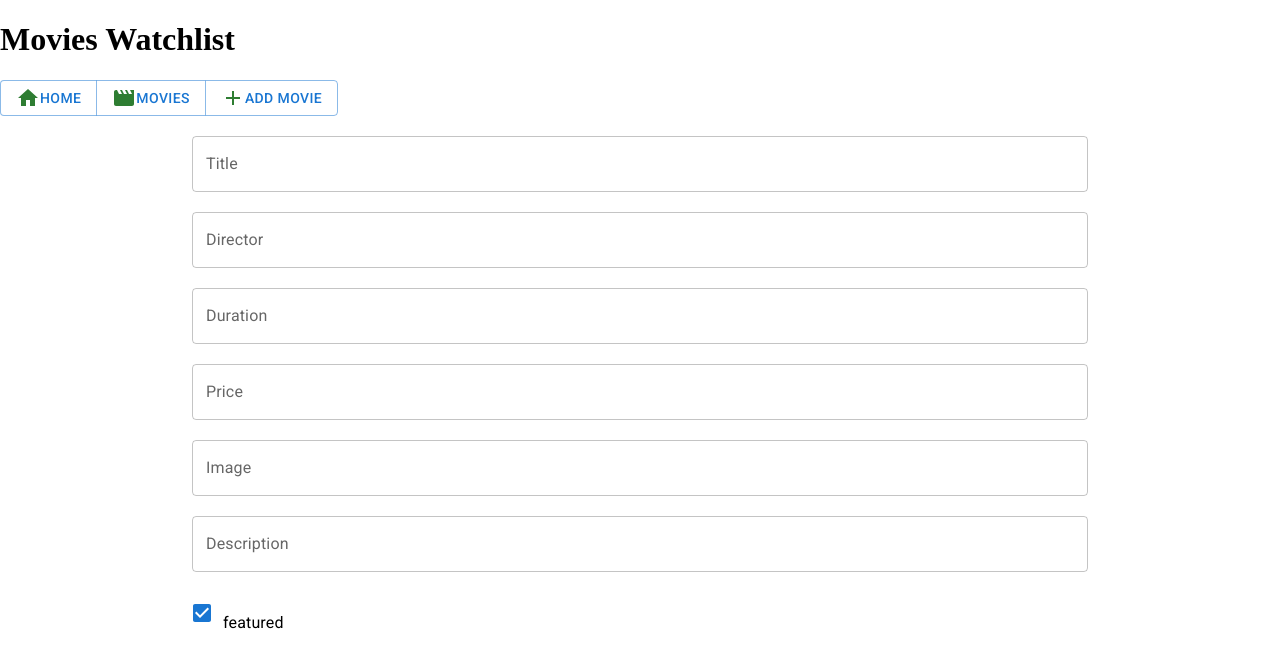
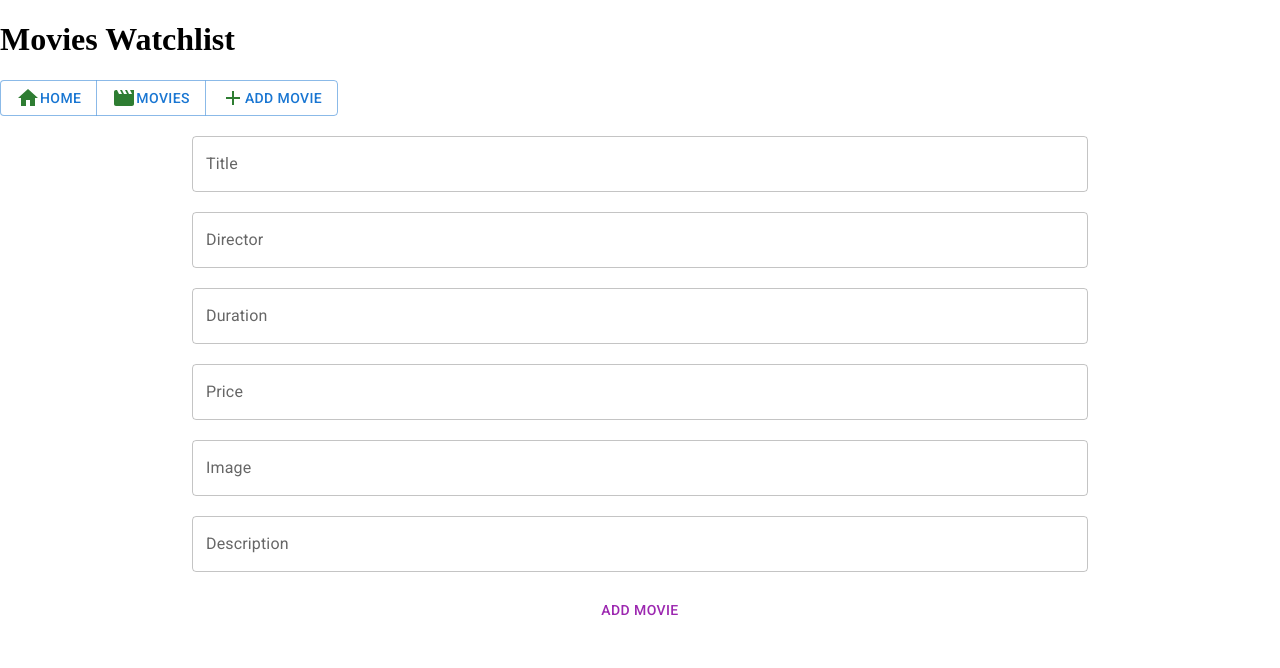
Before and after one commit to alla2021/react-movie-app, a React (Create React App) app in the folder my-app/: page /addmovie in a window 1280 px wide. Shown: the top 668 px of the page. Built offline with nearby package versions, Linux system fonts and the light colour scheme.

Commit message:
added form

```diff
--- a/my-app/package.json
+++ b/my-app/package.json
@@ -21,6 +21,7 @@
     "node-sass": "^7.0.1",
     "react": "^17.0.2",
     "react-dom": "^17.0.2",
+    "react-hook-form": "^7.26.0",
     "react-native-get-random-values": "^1.7.2",
     "react-router-dom": "^6.2.1",
     "react-scripts": "5.0.0",
--- a/my-app/src/AddForm.tsx
+++ b/my-app/src/AddForm.tsx
@@ -1,4 +1,4 @@
-import React from "react";
+import React, {useState} from "react";
 import {
   Button,
   FormGroup,
@@ -8,20 +8,46 @@ import {
 } from "@mui/material/";
 
 function AddForm() {
+  const [films, setFilms] = useState([])
+  const [title, setTitle] = useState('');
+  const [director, setDirector] = useState('');
+  const [duration, setDuration] = useState('');
+  const [price, setPrice] = useState('');
+  const [img, setImg] = useState('');
+  const [description, setDescription] = useState('');
+
+  const handleAddFilmSubmit = (e) => {
+    e.preventDefault();
+    let film = {
+      _id: Math.trunc(Math.random() * 1000) + 1,
+      title,
+      director,
+      duration,
+      price,
+      img,
+      featured: false,
+      description,
+    }
+    setFilms([...films, film])
+    console.log(setFilms);
+    setTitle('');
+    setDirector('');
+    setDuration('');
+    setPrice('');
+    setImg('');
+    setDescription('');
+
+  }
+
   return (
-    <form className="form">
-      <TextField id="filled-basic" label="Title" variant="outlined" />
-      <TextField id="filled-basic" label="Director" variant="outlined" />
-      <TextField id="filled-basic" label="Duration" variant="outlined" />
-      <TextField id="filled-basic" label="Price" variant="outlined" />
-      <TextField id="filled-basic" label="Image" variant="outlined" />
-      <TextField id="filled-basic" label="Description" variant="outlined" />
-      <FormGroup>
-        <FormControlLabel
-          control={<Checkbox defaultChecked />}
-          label="featured"
-        />
-      </FormGroup>
+    <form className="form" onSubmit={handleAddFilmSubmit}>
+      <TextField id="filled-basic" label="Title" variant="outlined" value={title} onChange={(e)=>setTitle(e.target.value)}/>
+      <TextField id="filled-basic" label="Director" variant="outlined" value={director} onChange={(e)=>setDirector(e.target.value)}/>
+      <TextField id="filled-basic" label="Duration" variant="outlined" value={duration} onChange={(e)=>setDuration(e.target.value)}/>
+      <TextField id="filled-basic" label="Price" variant="outlined" value={price} onChange={(e)=>setPrice(e.target.value)}/>
+      <TextField id="filled-basic" label="Image" variant="outlined" value={img} onChange={(e)=>setImg(e.target.value)}/>
+      <TextField id="filled-basic" label="Description" variant="outlined" value={description} onChange={(e)=> setDescription(e.target.value)}/>
+      <Button color="secondary" type='submit' >Add movie</Button>
     </form>
   );
 }
```
Also changed, not shown: 2 other files (tests, documents, lock files or other folders).
